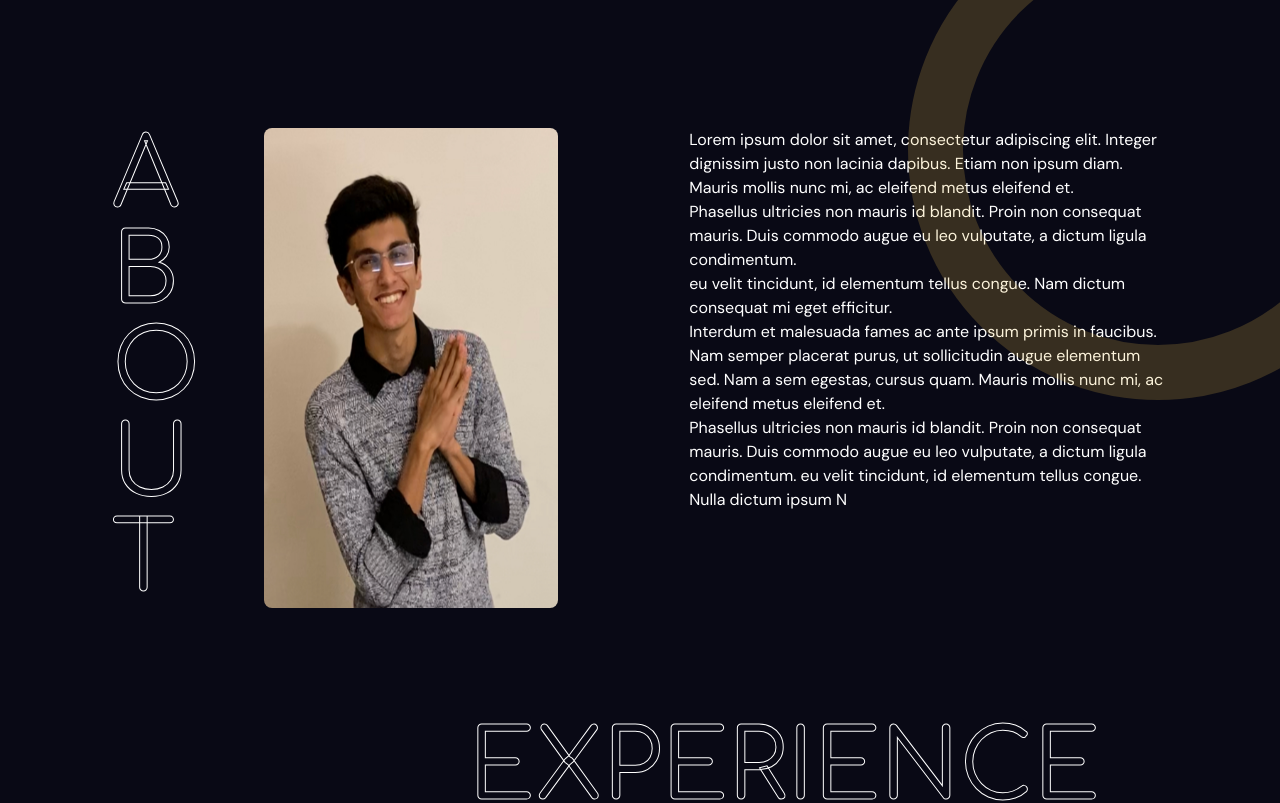
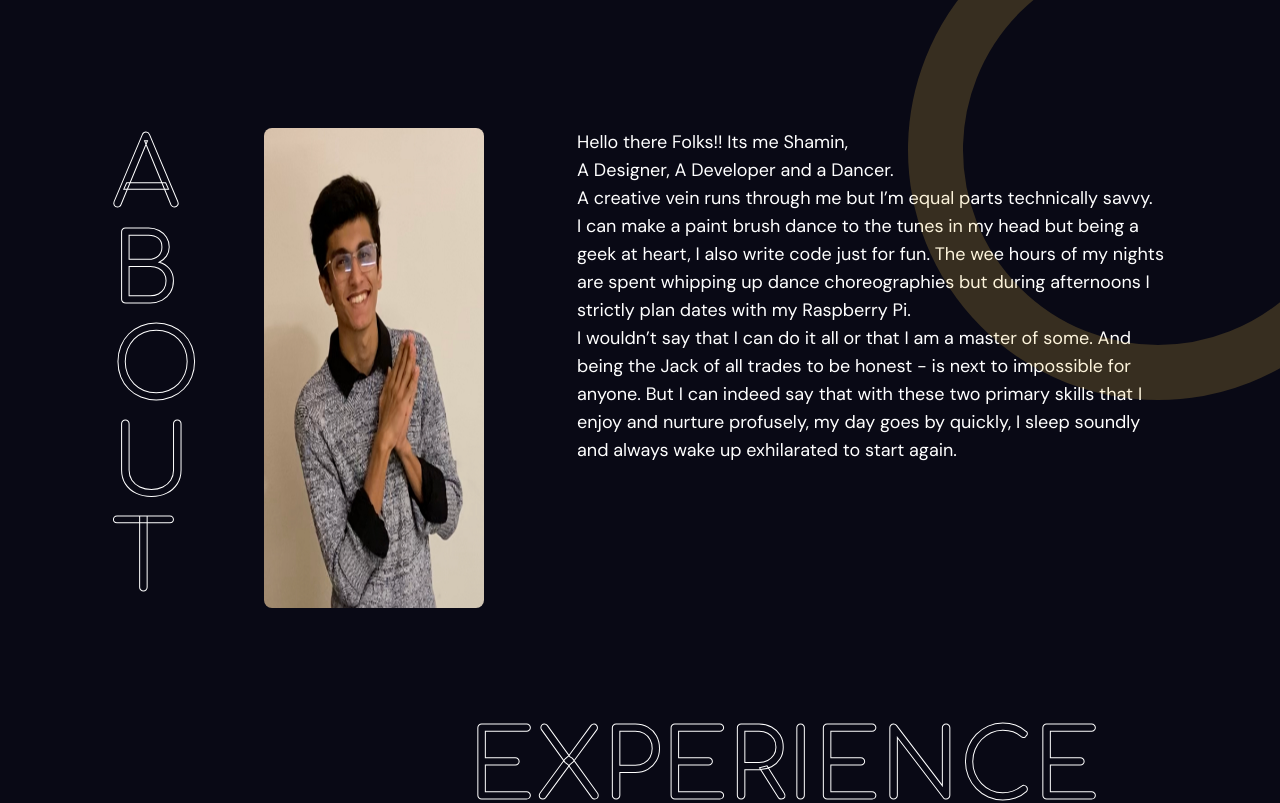
Before and after one commit to shaminchokshi/portfolio, a Next.js app: page / in a window 1280 px wide. Shown: the part 620-1423 px from the top of the page. Built offline with nearby package versions, Linux system fonts and the light colour scheme.

Commit message:
ADDED DETAILS

```diff
--- a/Components/About.js
+++ b/Components/About.js
@@ -36,27 +36,26 @@ const About = () => {
         src={"/Photo.jpeg"}
       />
       <Image
-        width={"280px"}
+        width={"200px"}
         height={"400px"}
         className='visible px-16 lg:invisible mx-20 w-12 h-36 rounded-lg'
         alt='userImage'
         src={"/Photo.jpeg"}
       />
-      <div className='px-4 lg:px-0 mt-4 lg:mt-0 lg:pl-12 font-sans '>
-        Lorem ipsum dolor sit amet, consectetur adipiscing elit. Integer
-        dignissim justo non lacinia dapibus. Etiam non ipsum diam. Mauris mollis
-        nunc mi, ac eleifend metus eleifend et. <br />
-        Phasellus ultricies non mauris id blandit. Proin non consequat mauris.
-        Duis commodo augue eu leo vulputate, a dictum ligula condimentum.
-        <br /> eu velit tincidunt, id elementum tellus congue. Nam dictum
-        consequat mi eget efficitur.
-        <br /> Interdum et malesuada fames ac ante ipsum primis in faucibus. Nam
-        semper placerat purus, ut sollicitudin augue elementum sed. Nam a sem
-        egestas, cursus quam. Mauris mollis nunc mi, ac eleifend metus eleifend
-        et. <br />
-        Phasellus ultricies non mauris id blandit. Proin non consequat mauris.
-        Duis commodo augue eu leo vulputate, a dictum ligula condimentum. eu
-        velit tincidunt, id elementum tellus congue. Nulla dictum ipsum N
+      <div className='px-4 lg:px-0 mt-4 lg:mt-0 lg:pl-12 font-sans text-lg'>
+        Hello there Folks!! Its me Shamin, <br />
+        A Designer, A Developer and a Dancer.
+        <br />
+         A creative vein runs through me but I’m equal parts technically savvy.<br />
+        I can make a paint brush dance to the tunes in my head but being a geek at heart,
+        I also write code just for fun. The wee hours of my nights are spent whipping up dance choreographies but
+        during afternoons I strictly plan dates with my Raspberry Pi.<br />
+        I wouldn’t say that I can do it all or that I am a master of some.
+        And being the Jack of all trades to be honest - is next to impossible for anyone.
+        But I can indeed say that with these two primary skills that I enjoy and nurture profusely, my day goes by quickly,
+        I sleep soundly and always wake up exhilarated to start again.
+        <br />
+
       </div>
     </div>
   );
--- a/Components/data/experienceData.js
+++ b/Components/data/experienceData.js
@@ -1,20 +1,29 @@
 /** @format */
 
 export const Data = {
+  "Intern at Soho Dragon": {
+    Duration: "June 2021-July 2021",
+    points: [
+      "I was a Product Development Intern at Soho Dragon - a New York based enterprise, I worked in their Ahmedabad office to develop a device which easily shows one the occupancy status of a room.",
+      "An intelligent solution for the booking and renting of co-working spaces and for privacy in public restrooms and trial rooms",
+      "this project was led by me where we dived into technologies such as C#, .Net, Azure, REST APIs and other concepts of microprocessors and IOT to execute the same. ",
+    ],
+  },
   "Core Committee Member Of VIT Dance Club": {
     Duration: "Dec 2018-April 2022",
     points: [
-      "Lorem ipsum dolor sit amet, consectetur adipiscing elit. Integer dignissim justo non lacinia dapibus. Etiam non ipsum diam.",
-      "Mauris mollis nunc mi, ac eleifend metus eleifend et. Phasellus ultricies non mauris id blandit. Proin non consequat mauris. Duis commodo augue eu leo vulputate, a dictum ligula condimentum. eu velit tincidunt, id elementum tellus congue.",
-      "Lorem ipsum dolor sit amet, consectetur adipiscing elit. Integer dignissim justo non lacinia dapibus. Etiam non ipsum diam. ",
+      "I am the Team Representative of the Bollywood dance Team of The VIT dance club of my college (Vellore institute of technology)",
+      "I have organised various events like online dance sessions from professionals, Dance workshops , Competitions etc.",
+      " My team has won many laurels for or our institution in many intercollege competitions and Fests like Ragam (NIT Trichi), JIPMER (Pondicherry).",
     ],
   },
-  "Intern at Soho Dragon": {
-    Duration: "June 2021-July 2021",
+
+  "Member of the Publicity and Marketing Committee - Riviera (Cultural Fest of VIT)": {
+    Duration: "Dec 2018-Feb 2020",
     points: [
-      "Lorem ipsum dolor sit amet, consectetur adipiscing elit. Integer dignissim justo non lacinia dapibus. Etiam non ipsum diam.",
-      "Mauris mollis nunc mi, ac eleifend metus eleifend et. Phasellus ultricies non mauris id blandit. Proin non consequat mauris. Duis commodo augue eu leo vulputate, a dictum ligula condimentum. eu velit tincidunt, id elementum tellus congue.",
-      "Lorem ipsum dolor sit amet, consectetur adipiscing elit. Integer dignissim justo non lacinia dapibus. Etiam non ipsum diam. ",
+      "Did the Marketing for the events and competitions of the fest and publicized it on a national level.",
+      " Brought in attendees and participants from all over the country ",
+      " Did Social media marketing and organized Expos for the Marketing of the event",
     ],
   },
 };
```
Also changed, not shown: Components/data/ProjectData.js.
